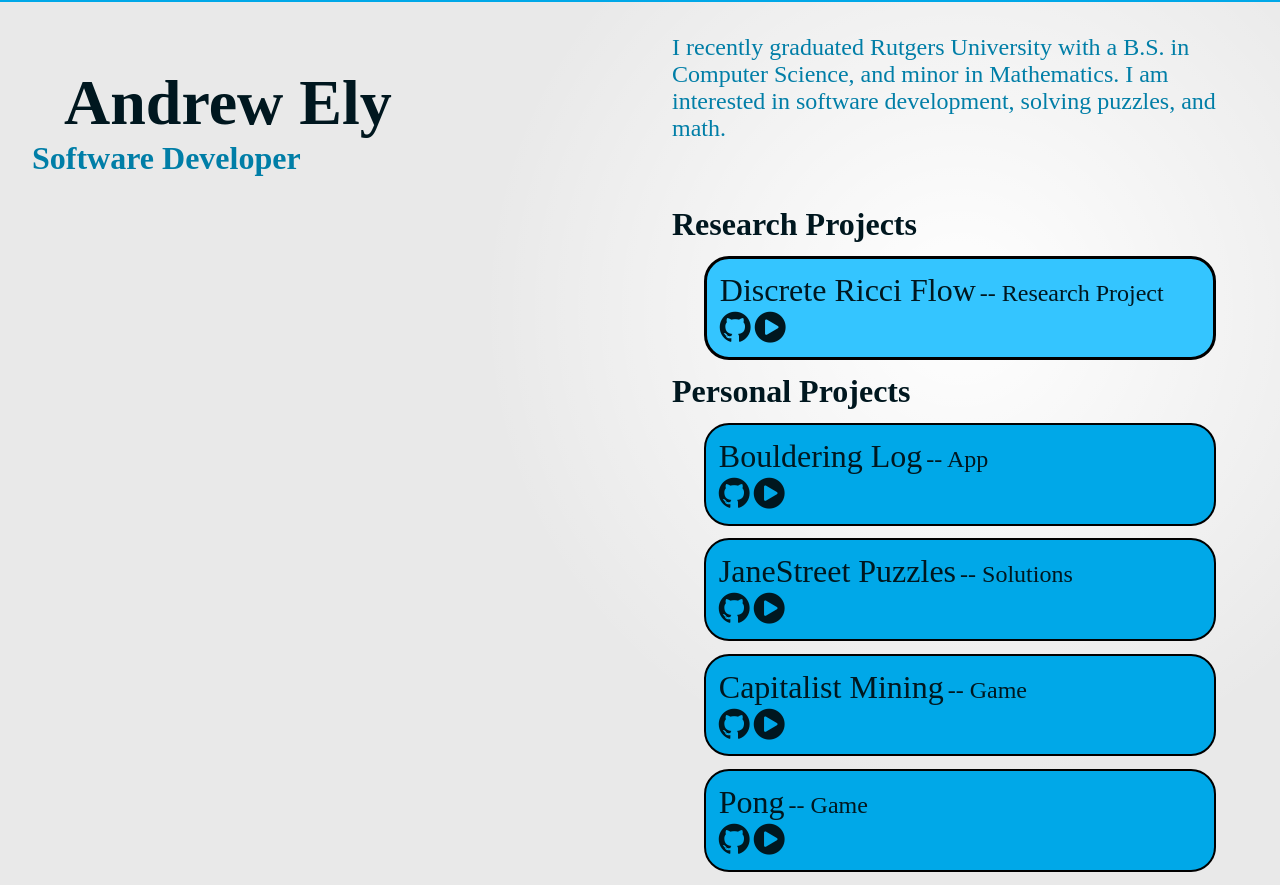
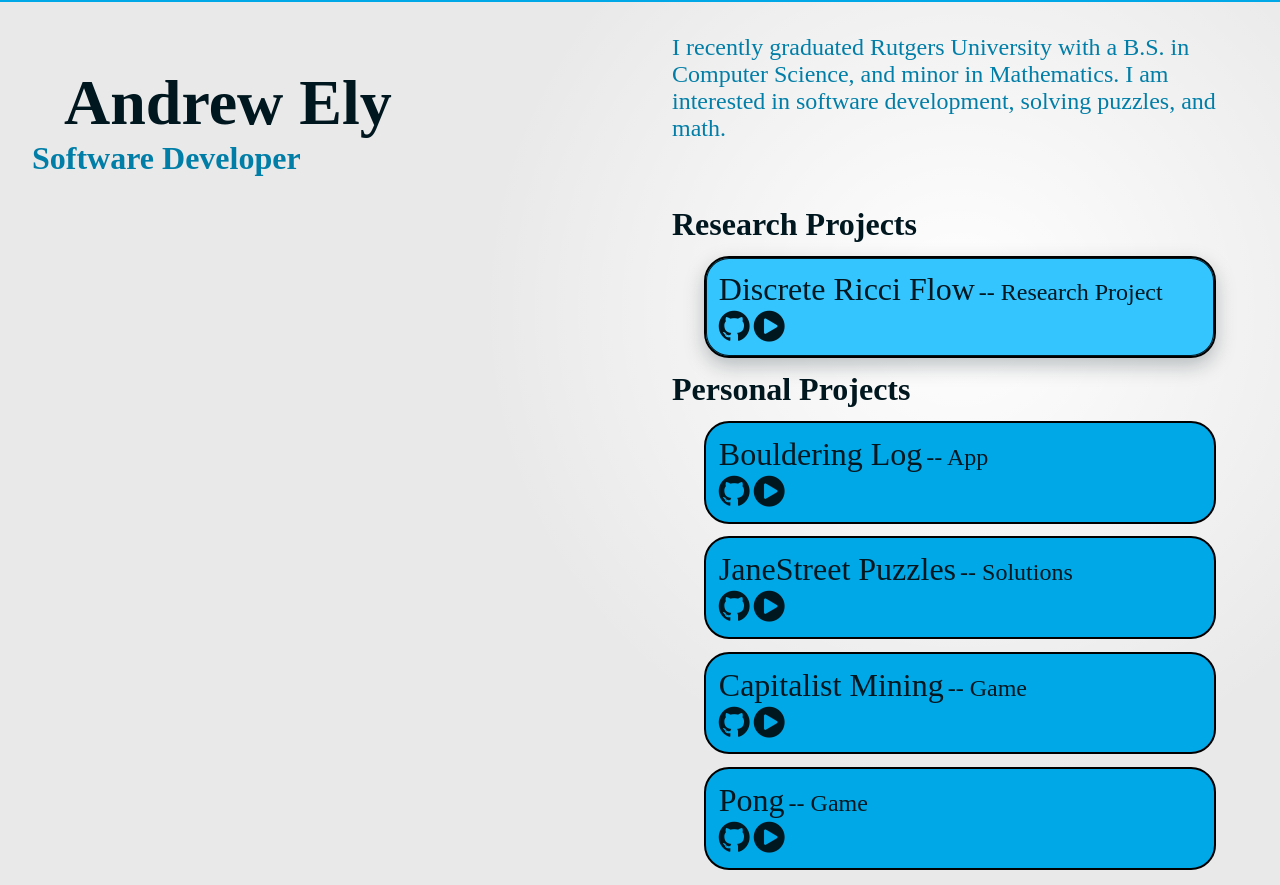
Before and after one commit to andrewely8/andrewely8.github.io, a plain HTML site: page index.html in a window 1280 px wide. In both pictures the pointer is over the element 960 px from the left and 307 px from the top of the page. Drawn offline with Linux system fonts and the light colour scheme.

Commit message:
updated project button shaddows

```diff
--- a/index.html
+++ b/index.html
@@ -41,7 +41,6 @@
 
       .portfolioProjectBubble {
         position: relative;
-
         margin-left: 10%;
         margin-right: 10%;
         margin-top: 2%;
@@ -57,7 +56,8 @@
 
       .portfolioProjectBubble:hover {
         background:#34C5FF;
-        border-width: 3px;
+        box-shadow: inset 0 0 0 1px #00171F, /* interior shaddow */
+                    0 8px 20px rgba(0, 23, 31, 0.25); /* exterior shaddow */
       }
 
       .portfolioProjectBubble #title {
```
